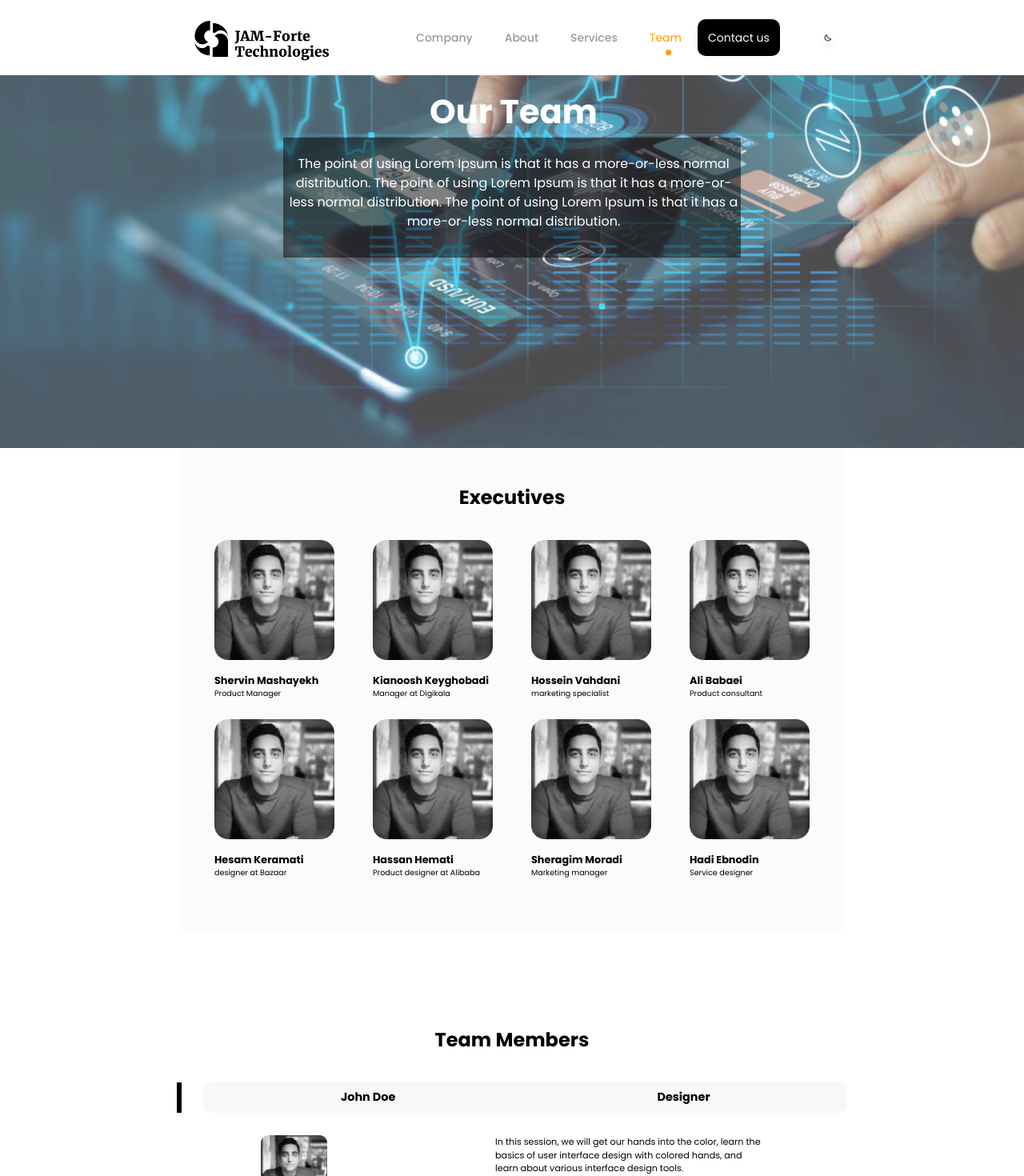
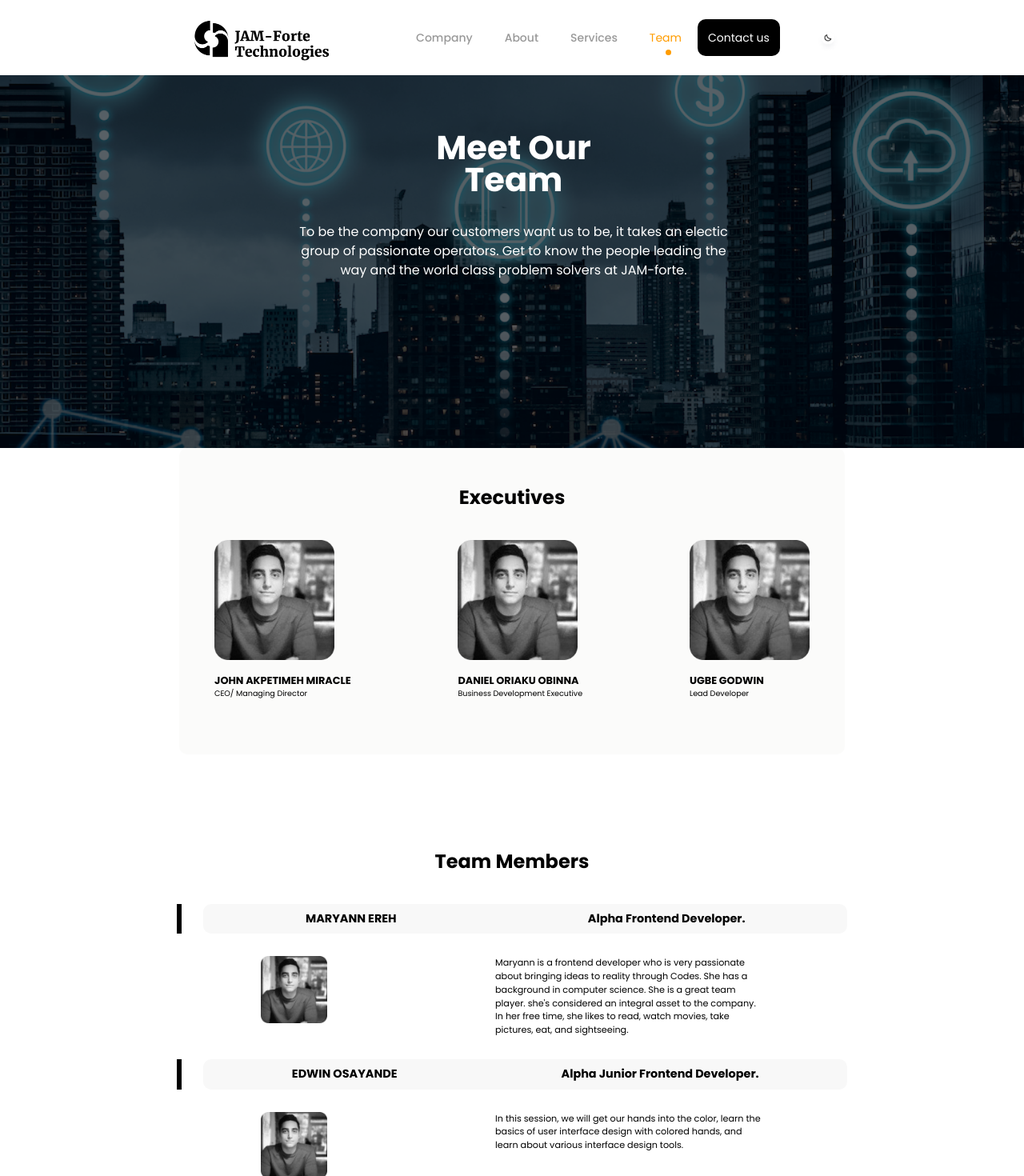
Before and after one commit to Erehmaryann/Erehmaryann.github.io, a React (Create React App) app: page /team in a window 1280 px wide. Shown: the top 1470 px of the page at 80% size. Built offline with nearby package versions, Linux system fonts and the light colour scheme.

Commit message:
team content

```diff
--- /dev/null
+++ b/src/pages/about-us/about-us.tsx
@@ -0,0 +1,30 @@
+import React from "react";
+
+function AboutUs() {
+  return (
+    <div>
+      <p>
+        JAM-Forte Technologies Ltd is a topnotch IT service provider with head
+        operations in Abuja, Nigeria. We specialize in software-based solution.
+        Our vision is to become a major IT service provider in Africa,
+        delivering excellent service to all industry. Our Mission is to deliver
+        top-notch service in web development, Mobile development, Software’s and
+        Enterprise System development, Artificial Intelligence, Networking, and
+        Hardware Manufacturing, all geared towards solving socio-economic
+        challenges globally. We envision a society where business will operation
+        with minimal or no operational challenges. JAM-Forte Technologies have
+        been in the business of solving problems since June 2018 when we had
+        just kicked off our first operation. Currently, we have clients cut
+        across over 7 states in Nigeria and still counting. Aside building
+        solutions for businesses, we have developed 3 products and still
+        developing more products to help simplify living in Africa. Our team of
+        developers are trained experts with several years of experience and
+        learning. We are confidence that soon our solutions will be recognized
+        and widely embrace by almost every business and individuals in Nigeria
+        and Africa at large.
+      </p>
+    </div>
+  );
+}
+
+export default AboutUs;
--- a/src/pages/team/executive-data.ts
+++ b/src/pages/team/executive-data.ts
@@ -4,52 +4,52 @@ export const executiveData1 = [
   {
     id: 1,
     img: executiveMember,
-    name: "Shervin Mashayekh",
-    role: "Product Manager",
+    name: "JOHN AKPETIMEH MIRACLE",
+    role: "CEO/ Managing Director",
   },
   {
     id: 2,
     img: executiveMember,
-    name: "Kianoosh Keyghobadi",
-    role: "Manager at Digikala",
+    name: "DANIEL ORIAKU OBINNA",
+    role: "Business Development Executive",
   },
   {
     id: 3,
     img: executiveMember,
-    name: "Hossein Vahdani",
-    role: "marketing specialist",
+    name: "UGBE GODWIN",
+    role: "Lead Developer",
   },
-  {
-    id: 4,
-    img: executiveMember,
-    name: "Ali Babaei",
-    role: "Product consultant",
-  },
+  // {
+  //   id: 4,
+  //   img: executiveMember,
+  //   name: "Ali Babaei",
+  //   role: "Product consultant",
+  // },
 ];
 
-export const executiveData2 = [
-  {
-    id: 1,
-    img: executiveMember,
-    name: "Hesam Keramati",
-    role: "designer at Bazaar",
-  },
-  {
-    id: 2,
-    img: executiveMember,
-    name: "Hassan Hemati",
-    role: "Product designer at Alibaba",
-  },
-  {
-    id: 3,
-    img: executiveMember,
-    name: "Sheragim Moradi",
-    role: "Marketing manager",
-  },
-  {
-    id: 4,
-    img: executiveMember,
-    name: "Hadi Ebnodin",
-    role: "Service designer",
-  },
-];
+// export const executiveData2 = [
+//   {
+//     id: 1,
+//     img: executiveMember,
+//     name: "Hesam Keramati",
+//     role: "designer at Bazaar",
+//   },
+//   {
+//     id: 2,
+//     img: executiveMember,
+//     name: "Hassan Hemati",
+//     role: "Product designer at Alibaba",
+//   },
+//   {
+//     id: 3,
+//     img: executiveMember,
+//     name: "Sheragim Moradi",
+//     role: "Marketing manager",
+//   },
+//   {
+//     id: 4,
+//     img: executiveMember,
+//     name: "Hadi Ebnodin",
+//     role: "Service designer",
+//   },
+// ];
--- a/src/pages/team/executive.tsx
+++ b/src/pages/team/executive.tsx
@@ -1,7 +1,7 @@
 import React from "react";
 import { motion } from "framer-motion";
 import { fadeInDown } from "../../components/services/variants";
-import { executiveData1, executiveData2 } from "./executive-data";
+import { executiveData1 } from "./executive-data";
 
 function Executive() {
   return (
@@ -45,31 +45,6 @@ function Executive() {
           </div>
         ))}
       </motion.div>
-      <motion.div
-        className="flex flex-wrap justify-between w-full"
-        variants={fadeInDown}
-        initial="initial"
-        animate="animate"
-      >
-        {executiveData2.map((item) => (
-          <div
-            className="flex flex-col sm:pb-6 md:pb-6 sm:w-[100%] md:w-auto"
-            key={item.id}
-          >
-            <img
-              src={item.img}
-              alt="execute member"
-              className="sm:w-full md:w-[150px]"
-            />
-            <h3 className="text-[#000] text-[0.8em] font-[700] pt-4 whitespace-normal">
-              {item.name}
-            </h3>
-            <p className="font-[400] text-[#000] text-[0.6em] whitespace-normal">
-              {item.role}
-            </p>
-          </div>
-        ))}
-      </motion.div>
     </motion.div>
   );
 }
--- a/src/pages/team/team-members.tsx
+++ b/src/pages/team/team-members.tsx
@@ -33,8 +33,10 @@ function TeamMembers() {
             className="flex w-[96%] md:justify-around sm:justify-between
         bg-[#F8F8F8] dark:bg-[#999999] text-[#000] dark:text-white rounded-[10px] p-2"
           >
-            <h6 className="font-[700] text-[0.9em]">John Doe</h6>
-            <h6 className="font-[700] text-[0.9em]">Designer</h6>
+            <h6 className="font-[700] text-[0.9em]">MARYANN EREH</h6>
+            <h6 className="font-[700] text-[0.9em]">
+              Alpha Frontend Developer.
+            </h6>
           </div>
         </div>
         <div className="flex md:justify-around sm:justify-between flex-wrap py-7 text-[#000] dark:text-white w-full">
@@ -46,9 +48,11 @@ function TeamMembers() {
             />
           </div>
           <p className="text-[0.7rem] md:w-[40%] sm:pt-4 md:pt-0">
-            In this session, we will get our hands into the color, learn the
-            basics of user interface design with colored hands, and learn about
-            various interface design tools.
+            Maryann is a frontend developer who is very passionate about
+            bringing ideas to reality through Codes. She has a background in
+            computer science. She is a great team player. she's considered an
+            integral asset to the company. In her free time, she likes to read,
+            watch movies, take pictures, eat, and sightseeing.
           </p>
         </div>
       </motion.div>
@@ -65,8 +69,10 @@ function TeamMembers() {
             className="flex w-[96%] md:justify-around sm:justify-between
         bg-[#F8F8F8] dark:bg-[#999999] text-[#000] dark:text-white rounded-[10px] p-2"
           >
-            <h6 className="font-[700] text-[0.9em]">Maryann</h6>
-            <h6 className="font-[700] text-[0.9em]">Frontend Developer</h6>
+            <h6 className="font-[700] text-[0.9em]">EDWIN OSAYANDE</h6>
+            <h6 className="font-[700] text-[0.9em]">
+              Alpha Junior Frontend Developer.
+            </h6>
           </div>
         </div>
         <div className="flex md:justify-around sm:justify-between flex-wrap py-7 text-[#000] dark:text-white w-full">
--- a/src/pages/team/team.tsx
+++ b/src/pages/team/team.tsx
@@ -1,7 +1,7 @@
 import React from "react";
 import { motion } from "framer-motion";
 import { fadeInDown } from "../../components/services/variants";
-import teamBg from "../../assets/team-bg.png";
+import teamBg from "../../assets/bg-4.png";
 
 const Executive = React.lazy(() => import("./executive"));
 const TeamMembers = React.lazy(() => import("./team-members"));
@@ -23,18 +23,23 @@ function Team() {
         animate="animate"
       >
         <div className="absolute left-0 right-0 w-full h-full">
-          <img className="object-cover h-full" src={teamBg} alt="hero bg-img" />
+          <img
+            className="object-cover w-full h-full"
+            src={teamBg}
+            alt="hero bg-img"
+          />
         </div>
-        <div className="z-10 absolute flex h-full flex-col items-center text-center md:w-[55%] sm:px-4 pt-[120px]">
-          <h2 className="text-[#fff] md:w-[45%] text-[2.6rem] font-bold leading-10 pl-1">
-            Our Team
-          </h2>
-          <p className="text-[#fff] md:w-[85%] pt-[21px] pb-[33px] text-[1rem] pl-1 my-3 bg-[rgba(0,0,0,0.5)]">
-            The point of using Lorem Ipsum is that it has a more-or-less normal
-            distribution. The point of using Lorem Ipsum is that it has a
-            more-or-less normal distribution. The point of using Lorem Ipsum is
-            that it has a more-or-less normal distribution.
-          </p>
+        <div className="bg-[rgba(0,0,0,0.6)] w-full h-full z-10 absolute flex justify-center items-center">
+          <div className="z-10 absolute flex h-full flex-col items-center text-center justify-center md:w-[55%] sm:px-4">
+            <h2 className="text-[#fff] md:w-[45%] text-[2.6rem] font-bold leading-10 pl-1">
+              Meet Our Team
+            </h2>
+            <p className="text-[#fff] md:w-[85%] pt-[21px] pb-[33px] text-[1rem] pl-1 my-3">
+              To be the company our customers want us to be, it takes an electic
+              group of passionate operators. Get to know the people leading the
+              way and the world class problem solvers at JAM-forte.
+            </p>
+          </div>
         </div>
       </motion.section>
       <section className="flex flex-col items-center justify-center dark:bg-[#6C6C6C] w-full">
```
